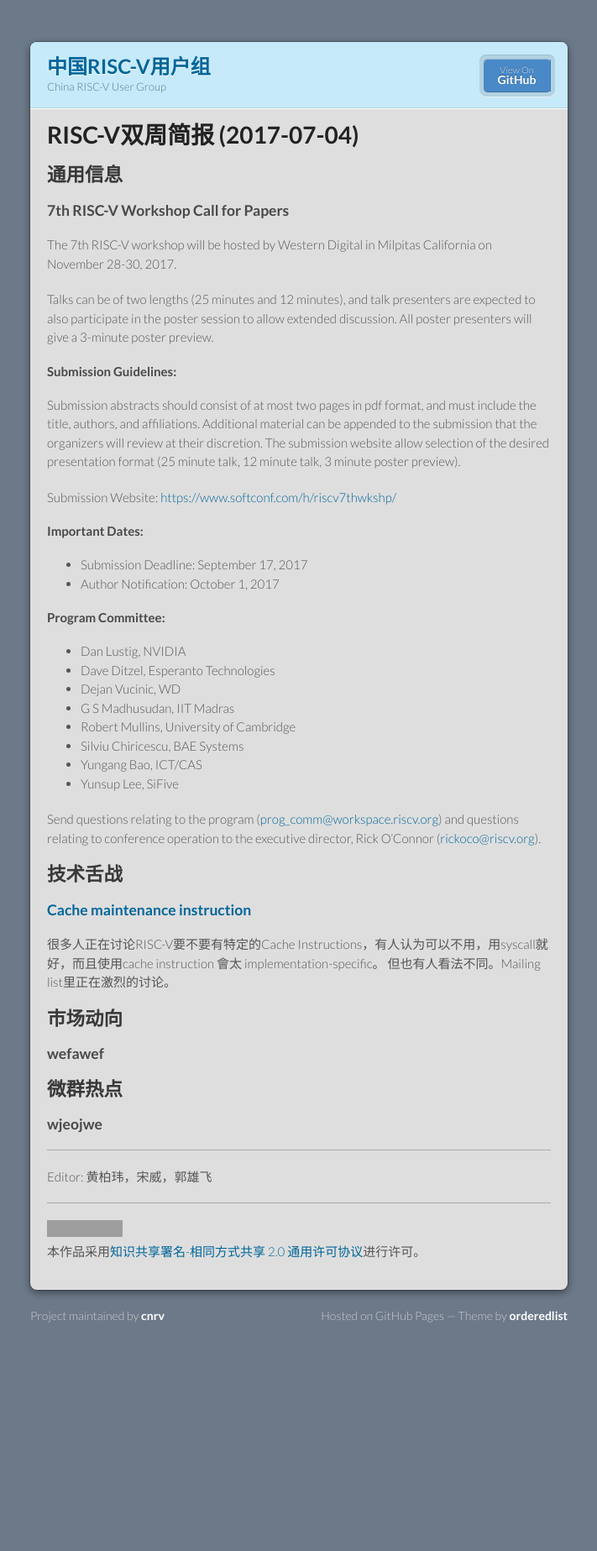
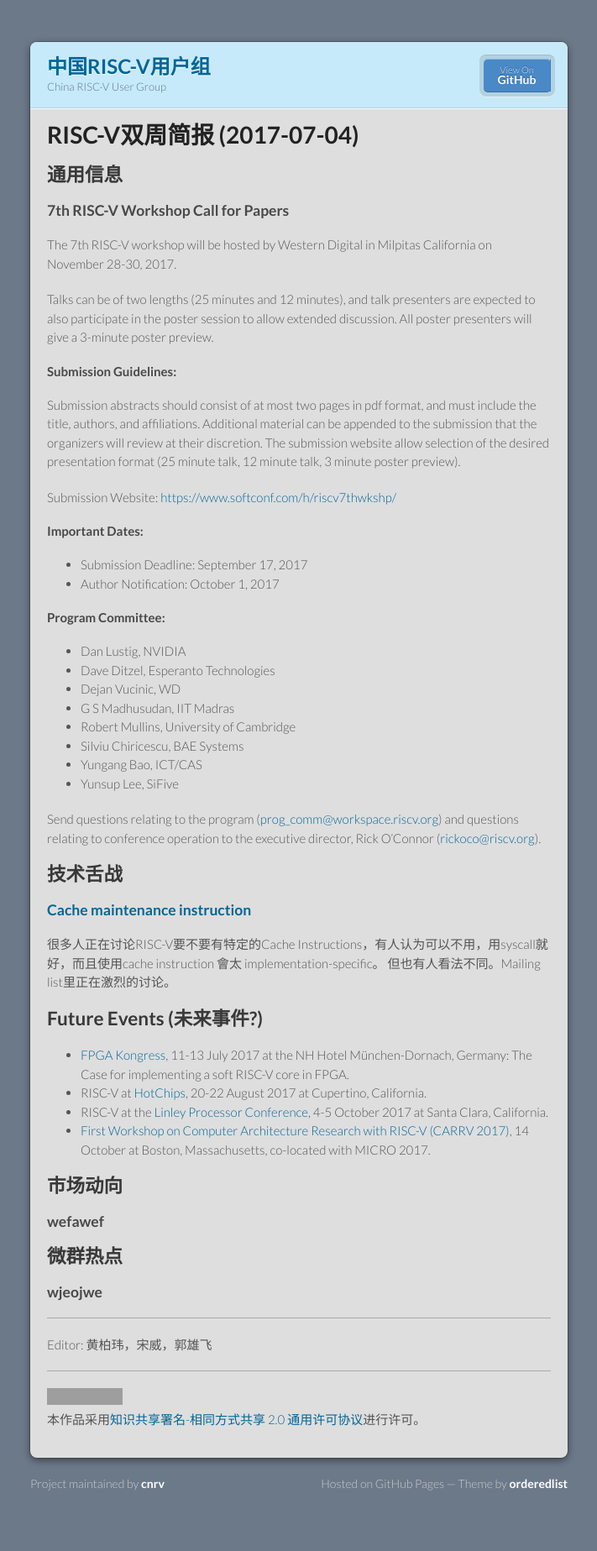
Before and after one commit to cnrv/home, a Jekyll site: the page built from bi-week-rpts/2017-07-06.md, in a window 1280 px wide. Shown: the whole page at 84% size, without its empty margins (284-995 px from the left). Built offline with Jekyll 4.4.1, drawn with Linux system fonts in a browser that asks for light colours; our own code applies the rules of GitHub Pages for plain Markdown files; before the commit the page ends 1647 px from its top, so only the background shows below that; grey boxes are pictures that could not be loaded.

Commit message:
add event from RISCV news letter

```diff
--- a/bi-week-rpts/2017-07-06.md
+++ b/bi-week-rpts/2017-07-06.md
@@ -45,6 +45,15 @@ and questions relating to conference operation to the executive director, Rick O
 很多人正在讨论RISC-V要不要有特定的Cache Instructions，有人认为可以不用，用syscall就好，而且使用cache instruction 會太 implementation-specific。
 但也有人看法不同。Mailing list里正在激烈的讨论。
 
+## Future Events (未来事件?)
+
++ [FPGA Kongress](http://www.fpga-kongress.de/de/programm-2017), 11-13 July 2017 at the NH Hotel München-Dornach, Germany: The Case for implementing a soft RISC-V core in FPGA.
++ RISC-V at [HotChips](https://www.hotchips.org/), 20-22 August 2017 at Cupertino, California.
++ RISC-V at the [Linley Processor Conference](http://www.linleygroup.com/events/event.php?num=43), 4-5 October 2017 at Santa Clara, California.
++ [First Workshop on Computer Architecture Research with RISC-V (CARRV 2017)](https://carrv.github.io/#first-workshop-on-computer-architecture-research-with-risc-v-carrv-2017), 14 October at Boston, Massachusetts, co-located with MICRO 2017.
+
+
+
 ## 市场动向
 
 ### wefawef
```
